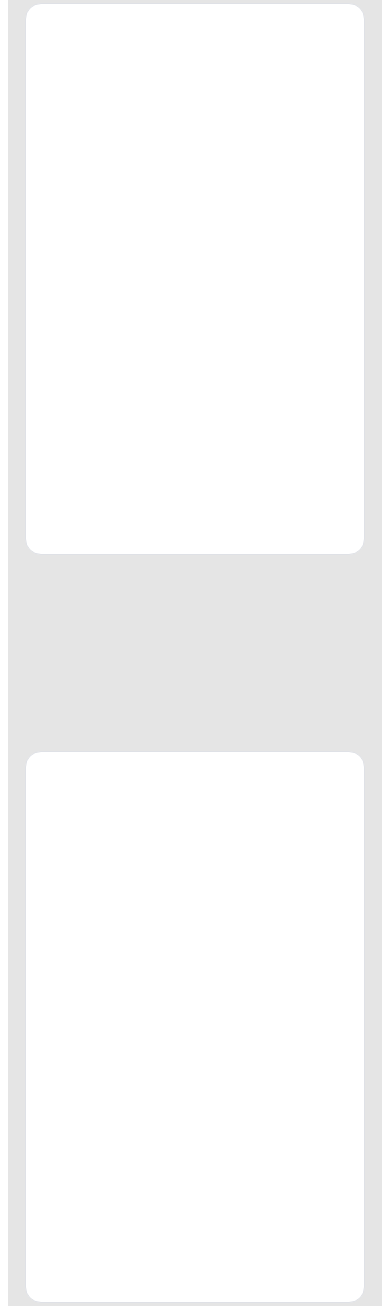
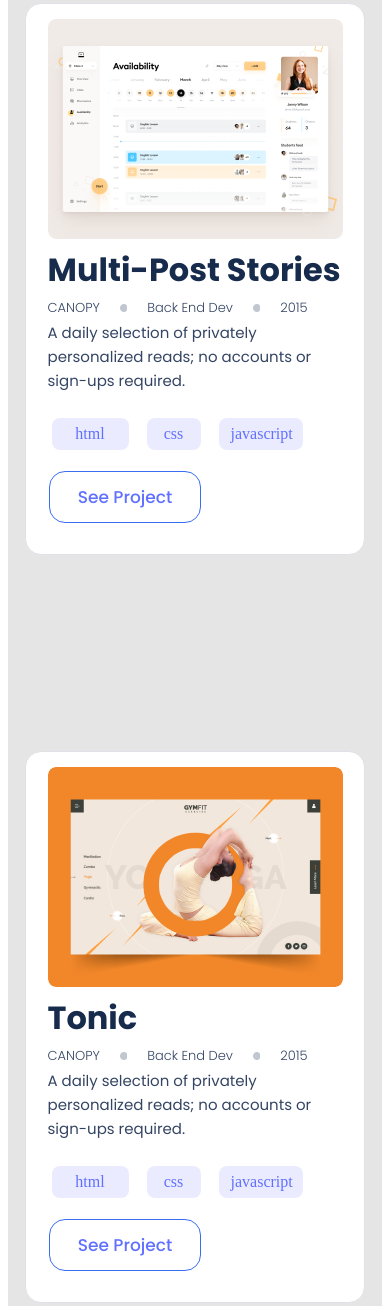
Before and after one commit to massaillon/setup-and-mobile-version-skeleton, a website: page index.html in a window 390 px wide. Shown: the part 1553-2859 px from the top of the page. Drawn offline with Linux system fonts and the light colour scheme.

Commit message:
Update CSS,HTML files and updated images folder

```diff
--- a/index.html
+++ b/index.html
@@ -70,6 +70,7 @@
         <!-- The HTML codes below are  for the works and About myself sections  Milestone 2-->
 
         <main class="main-home">
+
             <div class="portfolio-items">
                 <div class="slider-work-1"></div>
                 <div class="title-work-1">Tonic</div>
@@ -99,9 +100,105 @@
                     <div><a class="button-project" href="#">See Project</a></div>
                 </div>
             </div>
-            <div class="portfolio-items"></div>
-            <div class="portfolio-items"></div>
-            <div class="portfolio-items"></div>
+
+
+            <div class="portfolio-items">
+                <div class="slider-work-2"></div>
+                <div class="title-work-1">Multi-Post
+                    Stories</div>
+                <div class="detail-overview-work-1">
+                    <div class="">CANOPY</div>
+                    <div class="counter"></div>
+                    <div>Back End Dev</div>
+                    <div class="counter"></div>
+                    <div>2015</div>
+                </div>
+                <div class="desc-text-work-1">A daily selection of privately personalized reads;
+                     no accounts or sign-ups required.</div>
+                <div class="button-work-1">
+                    <ul>
+                        <li>
+                            <a class="button-html" href="#">html</a>
+                        </li>
+                        <li>
+                            <a class="button-css" href="#">css</a>
+                        </li>
+                        <li>
+                            <a class="button-js" href="#">javascript</a>
+                        </li>
+                    </ul>
+                </div>
+                <div class="see-project">
+                    <div><a class="button-project" href="#">See Project</a></div>
+                </div>
+            </div>
+
+
+            <div class="portfolio-items">
+
+                <div class="slider-work-3"></div>
+                <div class="title-work-1">Tonic</div>
+                <div class="detail-overview-work-1">
+                    <div class="">CANOPY</div>
+                    <div class="counter"></div>
+                    <div>Back End Dev</div>
+                    <div class="counter"></div>
+                    <div>2015</div>
+                </div>
+                <div class="desc-text-work-1">A daily selection of privately personalized reads;
+                     no accounts or sign-ups required.</div>
+                <div class="button-work-1">
+                    <ul>
+                        <li>
+                            <a class="button-html" href="#">html</a>
+                        </li>
+                        <li>
+                            <a class="button-css" href="#">css</a>
+                        </li>
+                        <li>
+                            <a class="button-js" href="#">javascript</a>
+                        </li>
+                    </ul>
+                </div>
+                <div class="see-project">
+                    <div><a class="button-project" href="#">See Project</a></div>
+                </div>
+
+            </div>
+
+
+            <div class="portfolio-items">
+
+                <div class="slider-work-4"></div>
+                <div class="title-work-1">Multi-Post
+                    Stories</div>
+                <div class="detail-overview-work-1">
+                    <div class="">CANOPY</div>
+                    <div class="counter"></div>
+                    <div>Back End Dev</div>
+                    <div class="counter"></div>
+                    <div>2015</div>
+                </div>
+                <div class="desc-text-work-1">A daily selection of privately personalized reads;
+                     no accounts or sign-ups required.</div>
+                <div class="button-work-1">
+                    <ul>
+                        <li>
+                            <a class="button-html" href="#">html</a>
+                        </li>
+                        <li>
+                            <a class="button-css" href="#">css</a>
+                        </li>
+                        <li>
+                            <a class="button-js" href="#">javascript</a>
+                        </li>
+                    </ul>
+                </div>
+                <div class="see-project">
+                    <div><a class="button-project" href="#">See Project</a></div>
+                </div>
+
+            </div>
         </main>
        <!-- <section class="about-me"></section>
         <footer></footer>-->
--- a/style.css
+++ b/style.css
@@ -194,6 +194,36 @@ a {
   /* background-position: center; */
 }
 
+.slider-work-2 {
+  position: static;
+  margin: 15px 20px 1px 20px;
+  width: 295px;
+  height: 220px;
+  border-radius: 8px;
+  background: url(../setup-and-mobile-version-skeleton/images/Card\ Work-2.png);
+  background-repeat: no-repeat;
+}
+
+.slider-work-3 {
+  position: static;
+  margin: 15px 20px 1px 20px;
+  width: 295px;
+  height: 220px;
+  border-radius: 8px;
+  background: url(../setup-and-mobile-version-skeleton/images/Card\ Works-3.png);
+  background-repeat: no-repeat;
+}
+
+.slider-work-4 {
+  position: static;
+  margin: 15px 20px 1px 20px;
+  width: 295px;
+  height: 220px;
+  border-radius: 8px;
+  background: url(../setup-and-mobile-version-skeleton/images/Card\ Work-4.png);
+  background-repeat: no-repeat;
+}
+
 .title-work-1 {
   /* border:1px solid lightseagreen; */
   color: #172b4d;
```
Also changed, not shown: images/Card Work-2.png (added), images/Card Work-4.png (added), images/Card Works-3.png (added).
